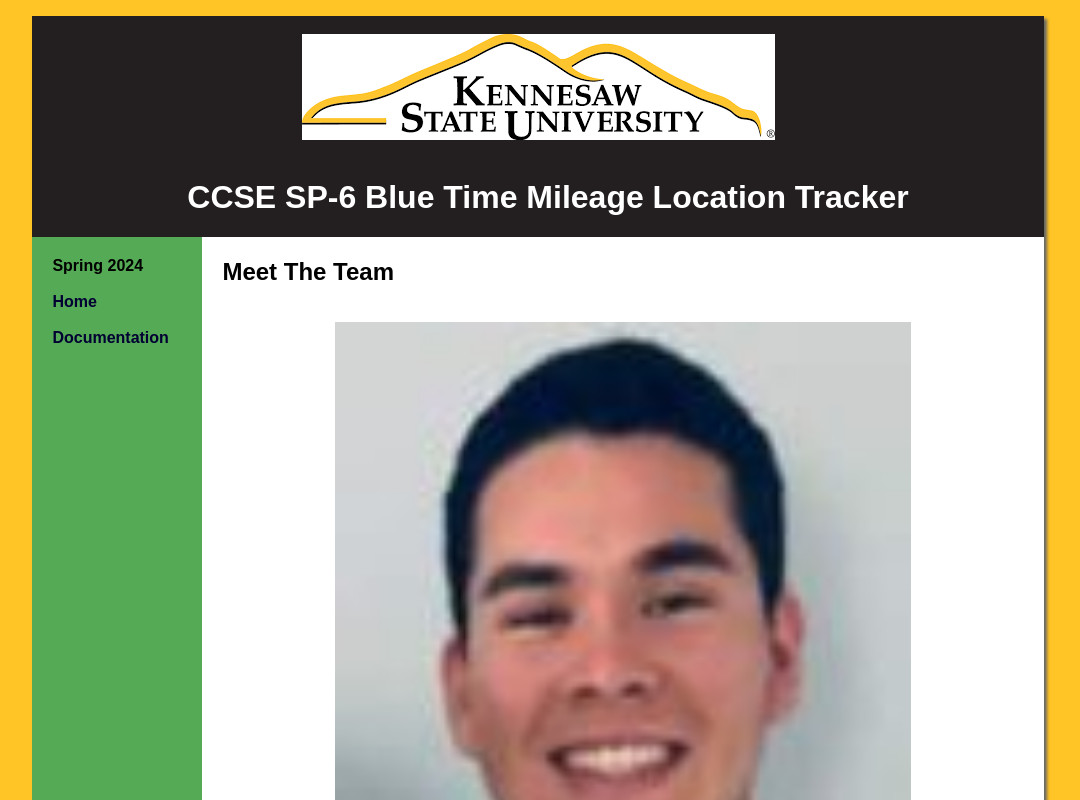
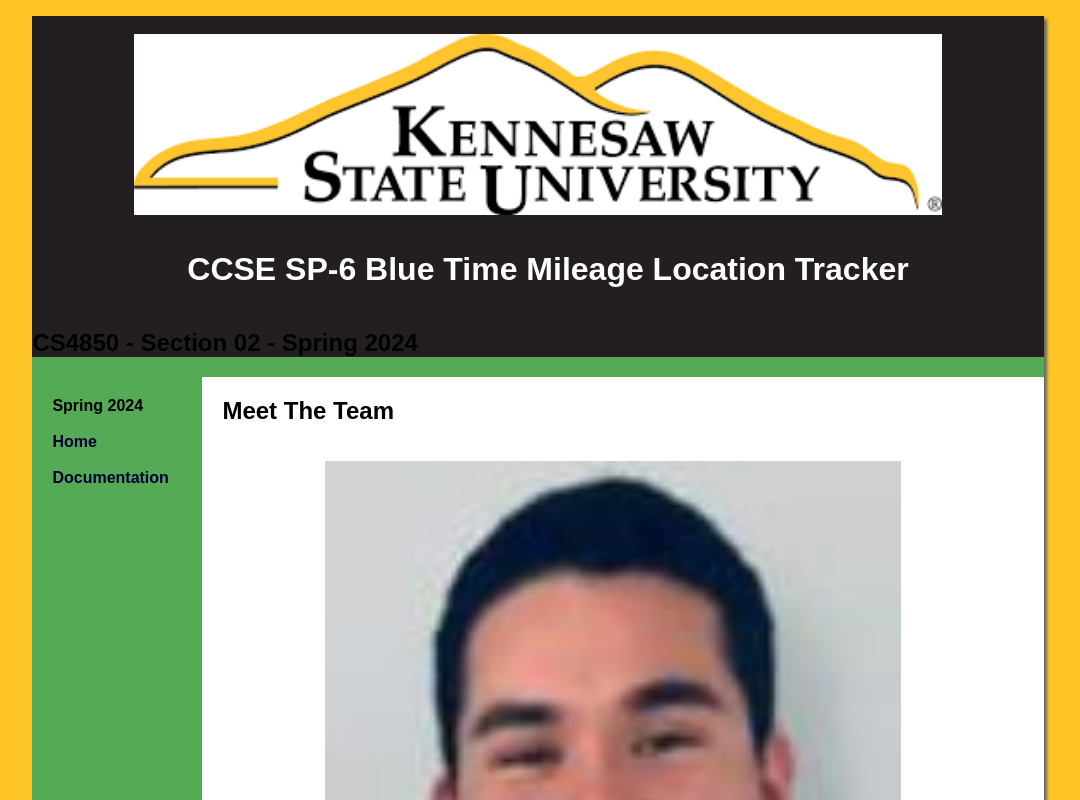
Before and after one commit to SP-6-Blue-TimeMileageApp/TimeMileageApp, a plain HTML site: page index.html in a window 1280 px wide. Shown: the top 800 px of the page, without its empty margins (102-1182 px from the left). Drawn offline with Linux system fonts and the light colour scheme.

Commit message:
maybe now

```diff
--- a/index.html
+++ b/index.html
@@ -16,6 +16,7 @@
 <p align="center"> <br>
 <img src="ksu-logo2.png" alt="KSU" width="473">
   <h1>CCSE SP-6 Blue Time Mileage Location Tracker</h1>
+  <h2>CS4850 - Section 02 - Spring 2024</h2>
 </header>
 
 <nav>
--- a/mystyles.css
+++ b/mystyles.css
@@ -66,6 +66,11 @@
   padding: 5px;
 }
 
+img{
+  width: 80%;
+  display: block;
+}
+
 
 footer { font-size: 0.70em;
      text-align: center;
@@ -84,11 +89,10 @@
       padding-bottom: 1px;
 }
 main img {
-  width: 80%;
-  display: block;
+  float: left;
+  padding-right: 20px;
+  padding-bottom: 20px;
 }
-
-
 main ul { list-style-position: inside; }
 .clear { clear: both; }
 header, nav, main, footer { display: block; }
```
Also changed, not shown: documentation.html (+1 -0 lines).
